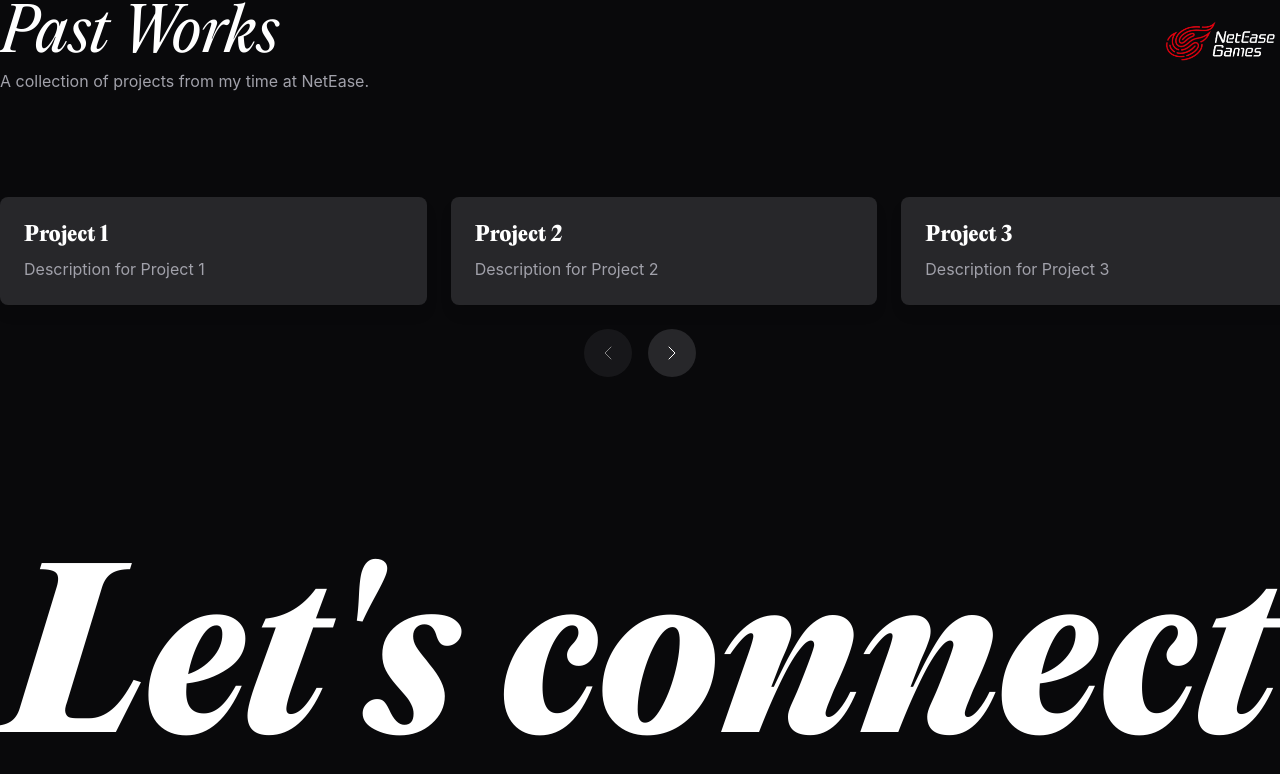
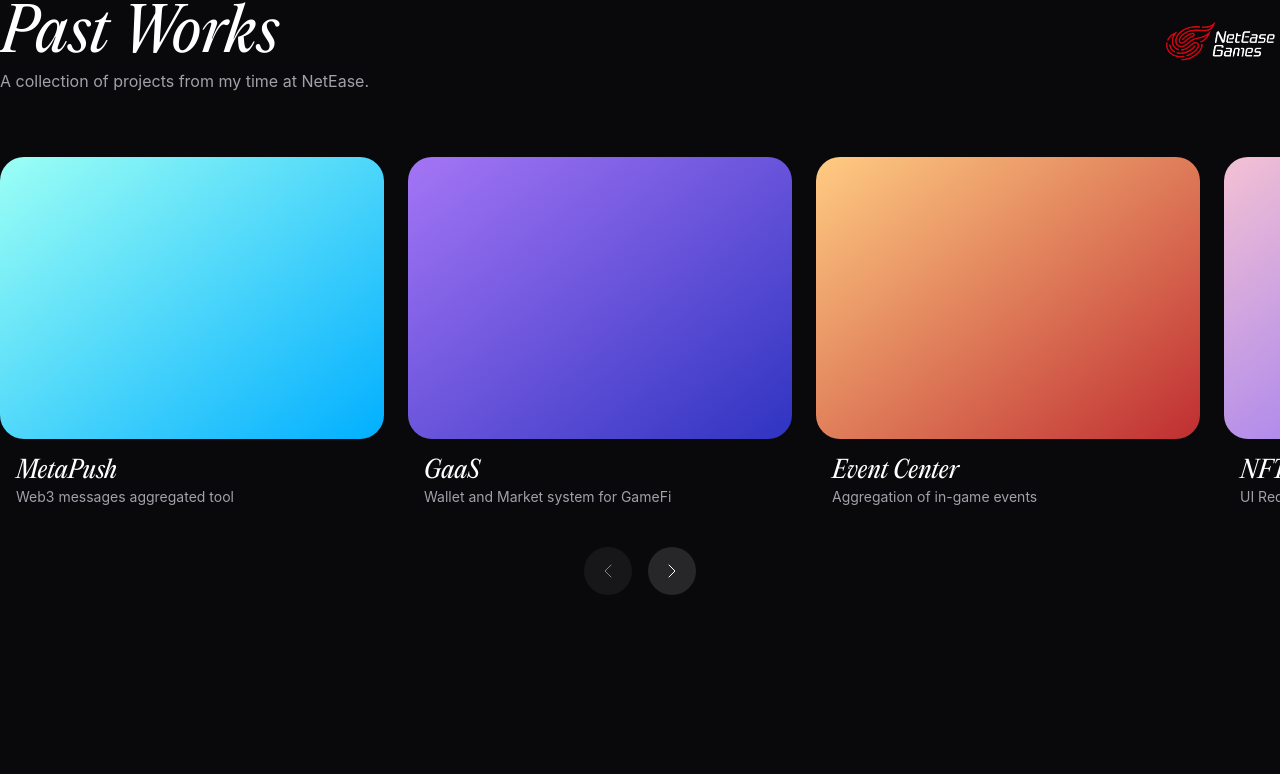
Before and after one commit to hoiian/portfolio2025, a React (Vite) app: page / in a window 1280 px wide. Shown: the part 1695-2469 px from the top of the page. Built offline with nearby package versions, Linux system fonts and the light colour scheme.

Commit message:
update past proj style

```diff
--- a/src/components/ProjectCarousel.jsx
+++ b/src/components/ProjectCarousel.jsx
@@ -1,25 +1,47 @@
 import React, { useState } from "react";
 import { ChevronLeft, ChevronRight } from "lucide-react";
 
-const projects = [
-  { title: "Project 1", description: "Description for Project 1" },
-  { title: "Project 2", description: "Description for Project 2" },
-  { title: "Project 3", description: "Description for Project 3" },
-  { title: "Project 4", description: "Description for Project 4" },
-  // { title: "Project 5", description: "Description for Project 5" },
+// Works Data
+const works = [
+  {
+    title: "MetaPush",
+    image: "src/assets/images/placeholder-image.jpg",
+    link: "/work1",
+    description: "Web3 messages aggregated tool",
+    background: "bg-[linear-gradient(142deg,#9CFFF5_0%,#01AFFF_100%)]",
+  },
+  {
+    title: "GaaS",
+    image: "src/assets/images/placeholder-image.jpg",
+    link: "/work2",
+    description: "Wallet and Market system for GameFi",
+    background: "bg-[linear-gradient(142deg,#A475F5_0%,#2F34C1_100%)]",
+  },
+  {
+    title: "Event Center",
+    image: "src/assets/images/placeholder-image.jpg",
+    link: "/work3",
+    description: "Aggregation of in-game events",
+    background: "bg-[linear-gradient(142deg,#FFCC82_0%,#BF2E31_100%)]",
+  },
+  {
+    title: "NFT Marketplace",
+    image: "src/assets/images/placeholder-image.jpg",
+    link: "/work4",
+    description: "UI Redesign",
+    background: "bg-[linear-gradient(142deg,#F4C1D3_0%,#7B61FF_100%)]",
+  },
 ];
 
 const ProjectCarousel = () => {
   const [currentIndex, setCurrentIndex] = useState(0);
 
-  // Handle moving right
   const handleNext = () => {
-    if (currentIndex < projects.length - 3) {
+    if (currentIndex < works.length - 3) {
       setCurrentIndex(currentIndex + 1);
     }
   };
 
-  // Handle moving left
   const handlePrev = () => {
     if (currentIndex > 0) {
       setCurrentIndex(currentIndex - 1);
@@ -27,31 +49,37 @@ const ProjectCarousel = () => {
   };
 
   return (
-    <div className="overflow-hidden w-screen mx-auto1 relative">
-      {/* Project Cards */}
-      <div className="mt-10">
+    <div className="w-screen overflow-hidden">
+      {/* Carousel */}
       <div
-          className="flex gap-6 transition-transform duration-500"
+        className="flex transition-transform duration-500 gap-6"
         style={{
-            transform: `translateX(-${currentIndex * (1360 / 3)}px)`,
+          transform: `translateX(-${currentIndex * (100 / 3)}%)`,
           padding: `0 calc((100vw - 1360px) / 2)`,
         }}
       >
-          {projects.map((project, index) => (
-            <div
+        {works.map((project, index) => (
+          <a
+            href={project.link}
             key={index}
-              className="flex-shrink-0 w-1/3"
+            // className={`group block relative overflow-hidden transform transition hover:rotate-1 max-w-[430px] w-full`}
+            className={`flex-shrink-0 w-[30%]`}
+            target="_blank"
+            rel="noopener noreferrer"
           >
-              <div className="bg-zinc-800 rounded-lg p-6 h-full text-white shadow-lg">
-                <h3 className="text-xl font-bold mb-2">{project.title}</h3>
-                <p className="text-zinc-400">{project.description}</p>
+            <div className={`${project.background} rounded-3xl h-[282px]`}>
+              {/* Optional Image Placeholder */}
+              {/* <img src={project.image} alt={project.title} className="w-full object-cover group-hover:opacity-80 transition" /> */}
             </div>
+            <div className="p-4 text-white">
+              <h3 className="text-2xl italic">{project.title}</h3>
+              <p className="text-sm">{project.description}</p>
             </div>
+          </a>
         ))}
       </div>
-      </div>
 
-      {/* Navigation Buttons Below Carousel */}
+      {/* Navigation Arrows */}
       <div className="flex justify-center space-x-4 mt-6">
         <button
           onClick={handlePrev}
@@ -65,9 +93,9 @@ const ProjectCarousel = () => {
 
         <button
           onClick={handleNext}
-          disabled={currentIndex >= projects.length - 3}
+          disabled={currentIndex >= works.length - 3}
           className={`p-3 rounded-full bg-zinc-800 hover:bg-zinc-700 transition ${
-            currentIndex >= projects.length - 3 ? "opacity-50 cursor-not-allowed" : ""
+            currentIndex >= works.length - 3 ? "opacity-50 cursor-not-allowed" : ""
           }`}
         >
           <ChevronRight size={24} strokeWidth={1} className="text-white" />
```
Lines whose indentation alone changed are shown as unchanged.
